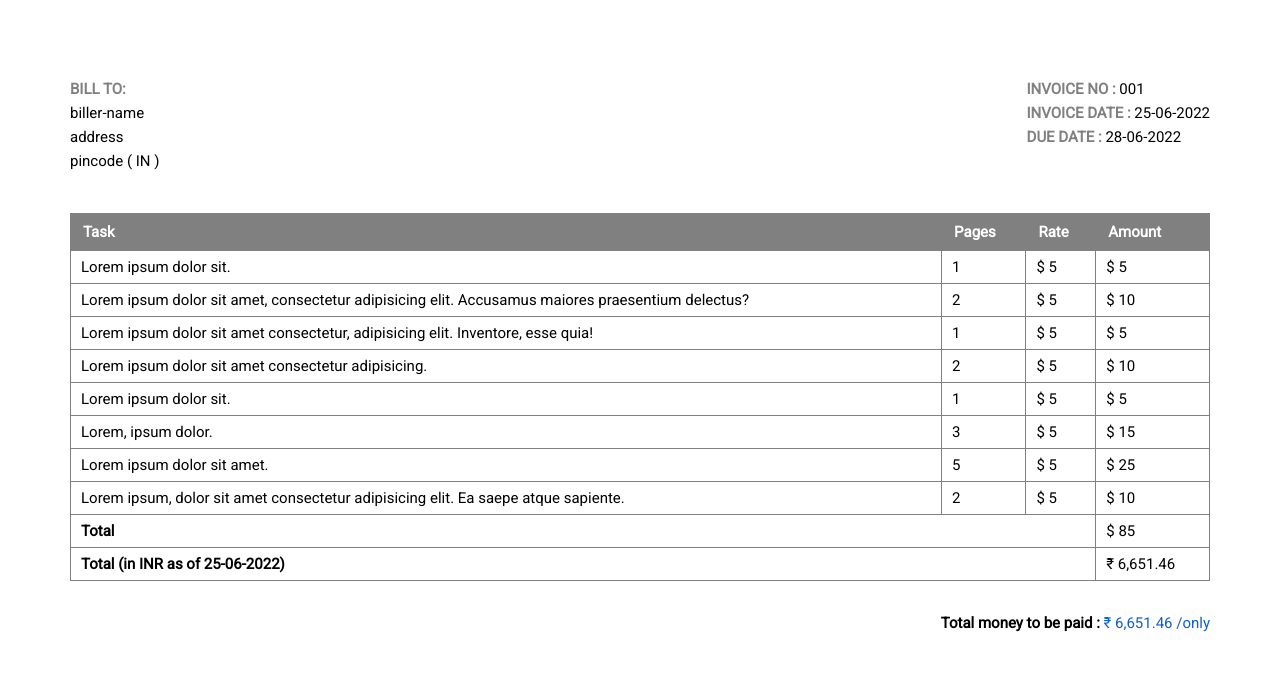
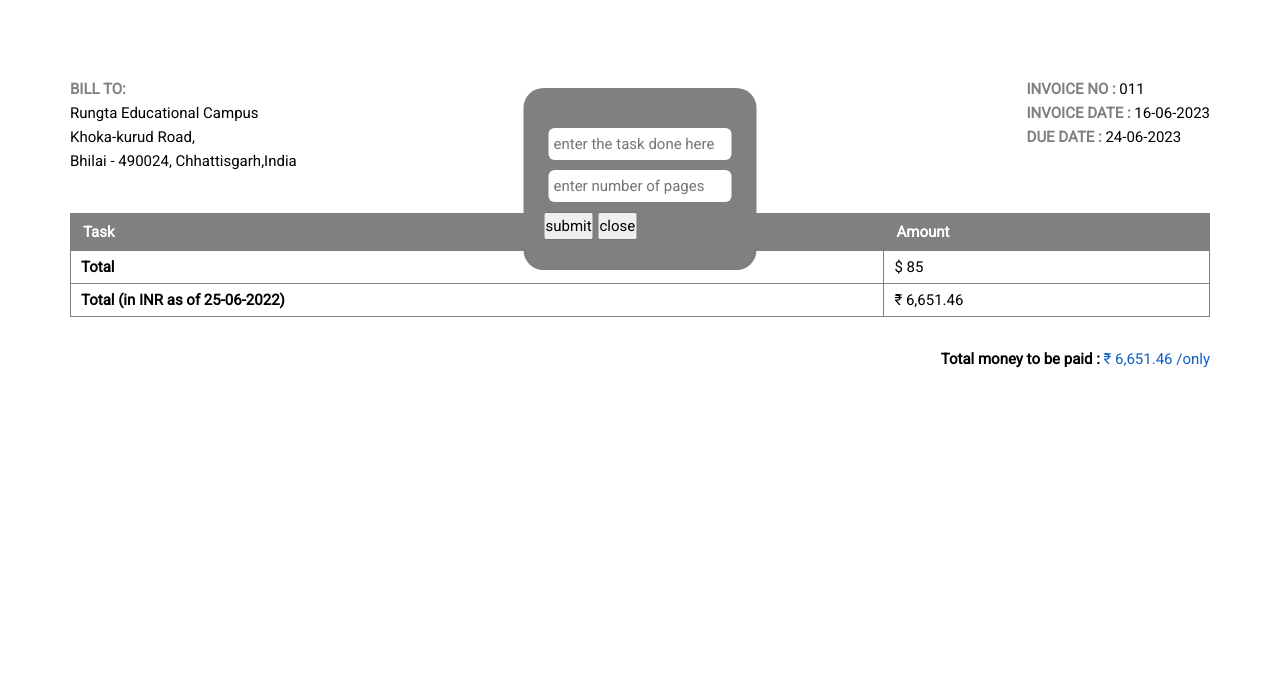
Before and after one commit to ANURAG0S1/invoice-generator, a plain HTML site: page index.html in a window 1280 px wide. Shown: the part 221-920 px from the top of the page. After the commit the page ends 800 px from the top, so only its background shows below. Drawn offline with Linux system fonts and the light colour scheme.

Commit message:
formatted code and few minor changes

```diff
--- a/index.html
+++ b/index.html
@@ -1,5 +1,6 @@
 <!DOCTYPE html>
 <html lang="en">
+
 <head>
   <meta charset="UTF-8" />
   <meta http-equiv="X-UA-Compatible" content="IE=edge" />
@@ -7,10 +8,12 @@
   <link rel="stylesheet" href="style.css" />
   <title>Invoice Generator</title>
 </head>
+
 <body id="main" onload="afterLoad()">
   <div id="menu" class="noprint p-10 abs">
     <ul>
       <li onclick="printt()" noedit>print</li>
+      <li onclick="showAddTaskForm()" noedit>task form</li>
     </ul>
   </div>
   <section class="main p-10 p-hr-4">
@@ -18,14 +21,14 @@
     <div class="header d-flex p-hr-3 p-vr-4">
       <div class="my-address">
         <div class="p-20"></div>
-          <h1 class="logo f-m accent">Your company name</h1>
-          <b>YOUR name </b>
+        <h1 class="logo f-m accent">Clickers</h1>
+        <b>Anurag Kushwaha</b>
         <br />
-          Address
+        Manesar, Harayana, Gurgaon
         <br />
-          pincode ( IN )
+        122051 ( IN )
         <br />
-          contact no.
+        +91 85878 22762
       </div>
       <div>
         <h1 class="f-l t-gray">INVOICE</h1>
@@ -37,15 +40,15 @@
       <div>
         <b class="bold">BILL TO:</b>
         <br />
-          <span id="biller-name">biller-name</span><br />
-          address <br />
-          pincode ( IN )
+        <span id="biller-name">Rungta Educational Campus</span><br />
+        Khoka-kurud Road, <br>
+        Bhilai - 490024, Chhattisgarh,India
       </div>
       <div>
-          <b class="bold">INVOICE NO : </b> <span id="inv-num">001</span><br />
+        <b class="bold">INVOICE NO : </b> <span id="inv-num">011</span><br />
         <b class="bold">INVOICE DATE : </b>
-          <span id="inv-date">25-06-2022</span> <br />
-          <b class="bold">DUE DATE : </b> <span id="due-date">28-06-2022</span>
+        <span id="inv-date">16-06-2023</span> <br />
+        <b class="bold">DUE DATE : </b> <span id="due-date">24-06-2023</span>
       </div>
     </div>
 
@@ -55,80 +58,21 @@
         <thead>
           <tr>
             <td>Task</td>
-              <td>Pages</td>
-              <td>Rate</td>
+
+
             <td>Amount</td>
           </tr>
         </thead>
-          <tbody>
-            <tr>
-              <td>Lorem ipsum dolor sit.</td>
-              <td>1</td>
-              <td>$ 5</td>
-              <td>$ 5</td>
-            </tr>
-            <tr>
-              <td>
-                Lorem ipsum dolor sit amet, consectetur adipisicing elit.
-                Accusamus maiores praesentium delectus?
-              </td>
-              <td>2</td>
-              <td>$ 5</td>
-              <td>$ 10</td>
-            </tr>
-            <tr>
-              <td>
-                Lorem ipsum dolor sit amet consectetur, adipisicing elit.
-                Inventore, esse quia!
-              </td>
-              <td>1</td>
-              <td>$ 5</td>
-              <td>$ 5</td>
-            </tr>
-            <tr>
-              <td>Lorem ipsum dolor sit amet consectetur adipisicing.</td>
-              <td>2</td>
-              <td>$ 5</td>
-              <td>$ 10</td>
-            </tr>
-            <tr>
-              <td>Lorem ipsum dolor sit.</td>
-              <td>1</td>
-              <td>$ 5</td>
-              <td>$ 5</td>
-            </tr>
-
-            <tr>
-              <td>Lorem, ipsum dolor.</td>
-              <td>3</td>
-              <td>$ 5</td>
-              <td>$ 15</td>
-            </tr>
-            <tr>
-              <td>Lorem ipsum dolor sit amet.</td>
-              <td>5</td>
-              <td>$ 5</td>
-              <td>$ 25</td>
-            </tr>
-            <tr>
-              <td>
-                Lorem ipsum, dolor sit amet consectetur adipisicing elit. Ea
-                saepe atque sapiente.
-              </td>
-              <td>2</td>
-              <td>$ 5</td>
-              <td>$ 10</td>
-            </tr>
-          </tbody>
+        <tbody></tbody>
         <tfoot>
           <tr>
-              <td colspan="3">
+            <td colspan="1">
               <b> Total </b>
             </td>
             <td colspan="1">$ 85</td>
           </tr>
           <tr>
-              <td colspan="3">
+            <td colspan="1">
               <b> Total (in INR as of 25-06-2022) </b>
             </td>
             <td colspan="1">₹ 6,651.46</td>
@@ -146,8 +90,40 @@
       </div>
     </div>
   </section>
+
+  <div id="popup">
+    <form action="submit()"></form>
+    <div class="task">
+      <input id="task" type="text" placeholder="enter the task done here" />
+    </div>
+    <div class="pages">
+      <input id="pages" type="number" placeholder="enter number of pages" />
+    </div>
+    <button type="submit" onclick="submit()">submit</button>
+    <button onclick="hideAddTaskForm()">close</button>
+  </div>
   <br />
 
-    <script src="/script.js"></script>
+  <script>
+    function submit() {
+      let task = document.getElementById("task").value;
+      let pages = document.getElementById("pages").value;
+
+      let table = document
+        .getElementById("table")
+        .getElementsByTagName("tbody")[0];
+
+      var myHtmlContent = `
+              <td>${task}</td>
+
+              <td>$ ${pages * 5}</td>`;
+
+      var newRow = table.insertRow(table.rows.length);
+
+      newRow.innerHTML = myHtmlContent;
+    }
+  </script>
+  <script src="./script.js"></script>
 </body>
+
 </html>
--- a/script.js
+++ b/script.js
@@ -1,14 +1,3 @@
-var editable = true;
-document.addEventListener("click", (event) => {
-  if (event.target.noedit) {
-  } else if (event.target.hasAttribute("contenteditable")) {
-    let elem = event.target;
-    elem.removeAttribute("contenteditable");
-  } else {
-    event.target.contentEditable = "true";
-  }
-});
-
 function printt() {
   window.print();
 }
@@ -53,13 +42,13 @@ function removeElem(event) {
 }
 
 function afterLoad() {
-  let elem = document.getElementsByTagName("tbody");
-  console.log(elem[0].children);
-  elem[0].children.forEach((element) => {
-    element.addEventListener("click", (event) => {
-      console.log(event.target);
-    });
-  });
+  // let elem = document.getElementsByTagName("tbody");
+  // console.log(elem[0].children);
+  // elem[0].children.forEach((element) => {
+  //   element.addEventListener("click", (event) => {
+  //     console.log(event.target);
+  //   });
+  // });
 }
 
 document.addEventListener(
@@ -69,3 +58,13 @@ document.addEventListener(
   },
   false
 );
+
+function showAddTaskForm() {
+  let popup = document.getElementById("popup");
+  popup.style.display = "block";
+}
+
+function hideAddTaskForm() {
+  let popup = document.getElementById("popup");
+  popup.style.display = "none";
+}
--- a/style.css
+++ b/style.css
@@ -135,17 +135,7 @@ table td {
     top: 0;
 }
 
-.abs-popup {
-    height: 100px;
-    width: 200px;
-    background: rgb(107, 116, 117);
-    border-radius: 8px;
-    padding: 10px;
-    color: white;
-    right: 0px;
-    left: unset !important;
-    animation: anima ease-out 4s;
-}
+
 
 .closeButton {
     position: absolute;
@@ -185,30 +175,22 @@ table td {
     box-shadow: 2px 2px 8px -1px gray;
 }
 
+#popup {
+    position: absolute;
+    top: 50%;
+    left: 50%;
+    transform: translate(-50%, -50%);
+    background-color: gray;
+    border-radius: 20px;
+    padding: 30px 20px;
+}
 
-@keyframes anima {
-    0% {
-        top: -20%;
-        right: 30px;
-        opacity: 0;
-    }
-
-    30% {
-        top: 40px;
-        right: 30px;
-        opacity: 1;
-    }
-
-    70% {
-        top: 40px;
-        right: 30px;
-        opacity: 1;
-    }
-
-    100% {
-        top: 10px;
-        right: 30px;
-        opacity: 0;
-    }
-
+input {
+    border-radius: 6px;
+    padding: 4px 5px;
+    border: 0px solid #000;
+    margin: 10px 5px;
+    display: flex;
+    align-items: center;
+    flex-direction: column;
 }
```
Lines whose indentation alone changed are shown as unchanged.
